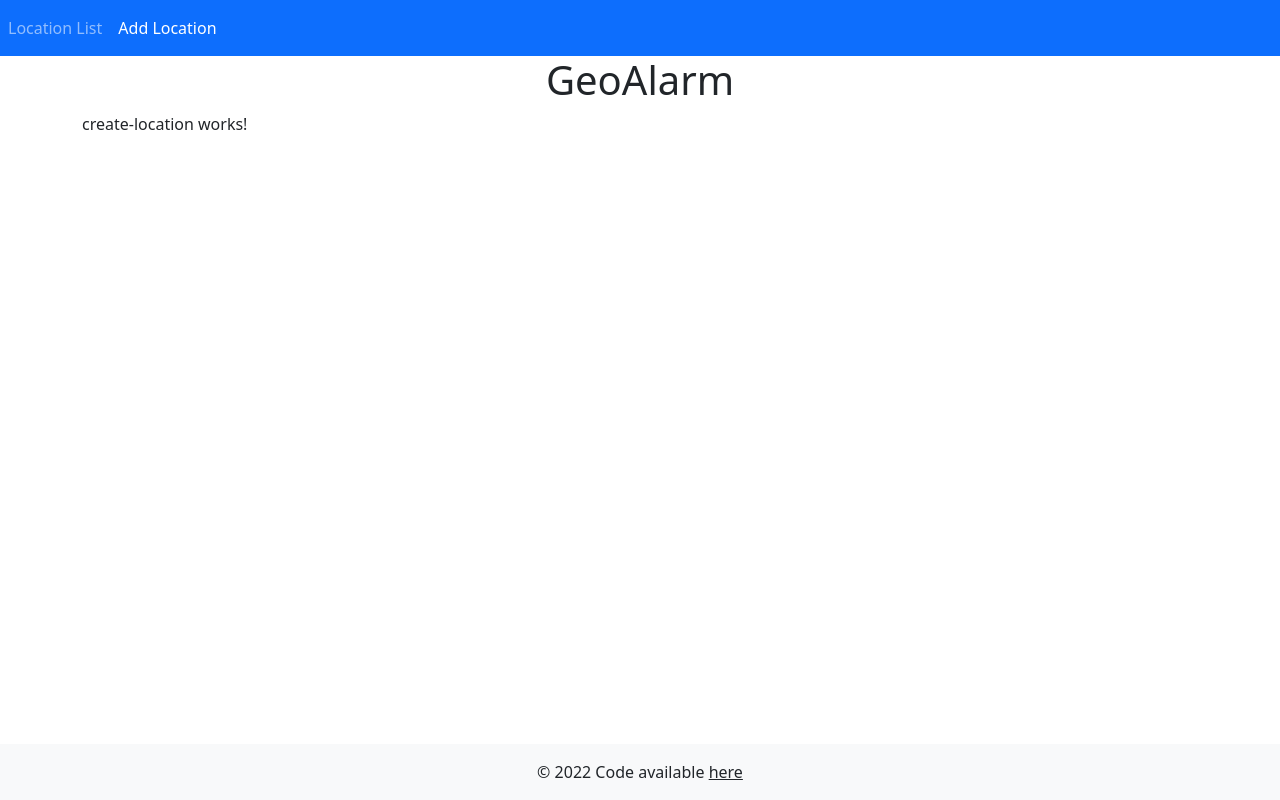
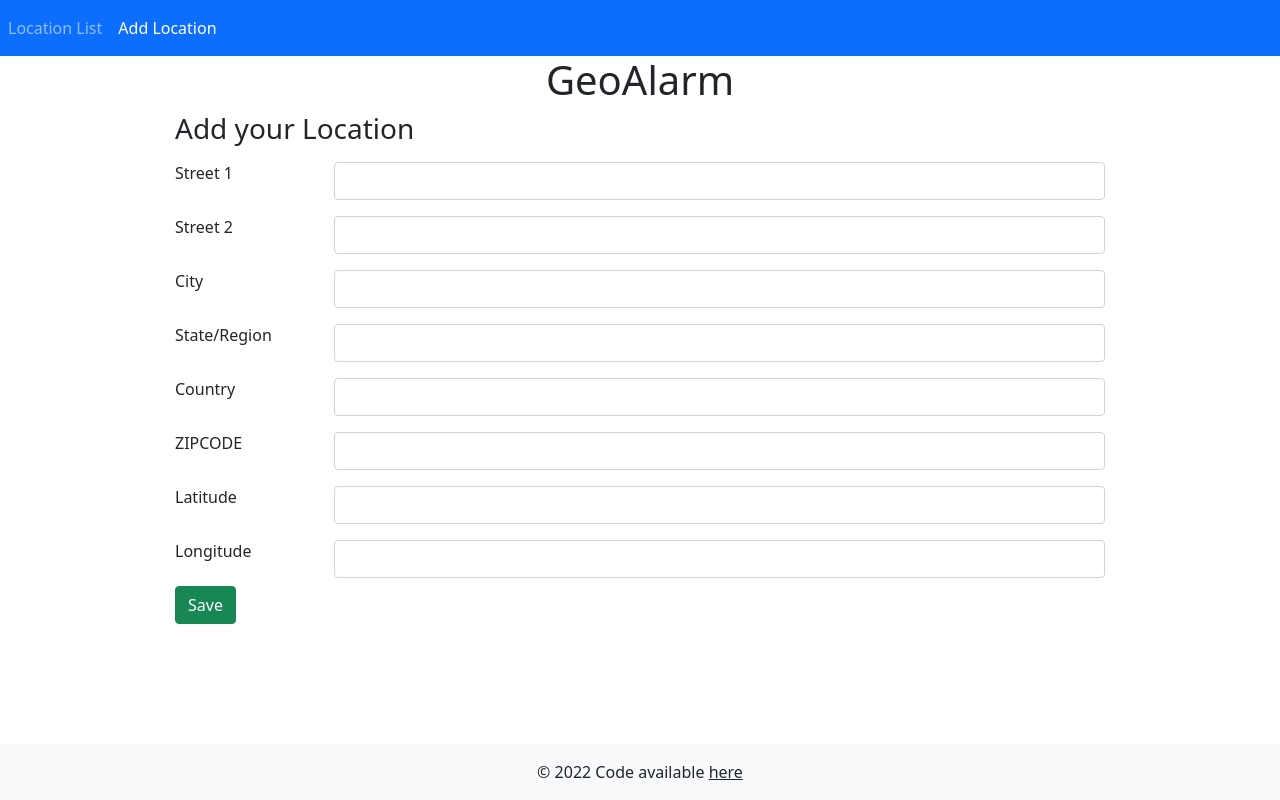
Before and after one commit to alveshenrique/geoAlarmFront, an Angular app in the folder geo-alarm-frontend/: page /create-location in a window 1280 px wide. Built offline with nearby package versions, Linux system fonts and the light colour scheme.

Commit message:
Create Location page
Added form for create location with submit funcionality tested on console.

```diff
--- a/geo-alarm-frontend/src/app/app.module.ts
+++ b/geo-alarm-frontend/src/app/app.module.ts
@@ -6,6 +6,7 @@
 import { AppComponent } from './app.component';
 import { LocationListComponent } from './location-list/location-list.component';
 import { CreateLocationComponent } from './create-location/create-location.component';
+import { FormsModule } from '@angular/forms';
 
 @NgModule({
   declarations: [
@@ -16,7 +17,8 @@
   imports: [
     BrowserModule,
     AppRoutingModule,
-    HttpClientModule
+    HttpClientModule,
+    FormsModule
   ],
   providers: [],
   bootstrap: [AppComponent]
--- a/geo-alarm-frontend/src/app/create-location/create-location.component.html
+++ b/geo-alarm-frontend/src/app/create-location/create-location.component.html
@@ -1 +1,63 @@
-<p>create-location works!</p>
+<div class="col-md-10 offset-md-1">
+
+    <h3> Add your Location</h3>
+    <form (ngSubmit) = "onSubmit()">
+        <div class="form-group row">
+            <label class="col-sm-2 col-form-label"> Street 1</label>
+            <div class="col-sm-10 py-2">
+                <input type="text" class="form-control" id="street1"
+                [(ngModel)] = "location.street1" name="street1">
+            </div>
+        </div>
+        <div class="form-group row">
+            <label class="col-sm-2 col-form-label"> Street 2</label>
+            <div class="col-sm-10 py-2">
+                <input type="text" class="form-control" id="street2"
+                [(ngModel)] = "location.street2" name="street2">
+            </div>
+        </div>
+        <div class="form-group row">
+            <label class="col-sm-2 col-form-label"> City</label>
+            <div class="col-sm-10 py-2">
+                <input type="text" class="form-control" id="city"
+                [(ngModel)] = "location.city" name="city">
+            </div>
+        </div>
+        <div class="form-group row">
+            <label class="col-sm-2 col-form-label"> State/Region</label>
+            <div class="col-sm-10 py-2">
+                <input type="text" class="form-control" id="stateRegion"
+                [(ngModel)] = "location.stateRegion" name="stateRegion">
+            </div>
+        </div>
+        <div class="form-group row">
+            <label class="col-sm-2 col-form-label"> Country</label>
+            <div class="col-sm-10 py-2">
+                <input type="text" class="form-control" id="country"
+                [(ngModel)] = "location.country" name="country">
+            </div>
+        </div>
+        <div class="form-group row">
+            <label class="col-sm-2 col-form-label"> ZIPCODE</label>
+            <div class="col-sm-10 py-2">
+                <input type="text" class="form-control" id="zipCode"
+                [(ngModel)] = "location.zipCode" name="zipCode">
+            </div>
+        </div>
+        <div class="form-group row">
+            <label class="col-sm-2 col-form-label"> Latitude</label>
+            <div class="col-sm-10 py-2">
+                <input type="text" class="form-control" id="latitude"
+                [(ngModel)] = "location.latitude" name="latitude">
+            </div>
+        </div>
+        <div class="form-group row">
+            <label class="col-sm-2 col-form-label"> Longitude</label>
+            <div class="col-sm-10 py-2">
+                <input type="text" class="form-control" id="longitude"
+                [(ngModel)] = "location.longitude" name="longitude">
+            </div>
+        </div>
+        <button class="btn btn-success" type="submit">Save</button>
+    </form>
+</div>
--- a/geo-alarm-frontend/src/app/create-location/create-location.component.ts
+++ b/geo-alarm-frontend/src/app/create-location/create-location.component.ts
@@ -1,4 +1,5 @@
 import { Component, OnInit } from '@angular/core';
+import { Location } from '../location';
 
 @Component({
   selector: 'app-create-location',
@@ -7,9 +8,14 @@
 })
 export class CreateLocationComponent implements OnInit {
 
+  location: Location = new Location();
   constructor() { }
 
   ngOnInit(): void {
   }
 
+  onSubmit() {
+    console.log(this.location);
+  }
+
 }
```
